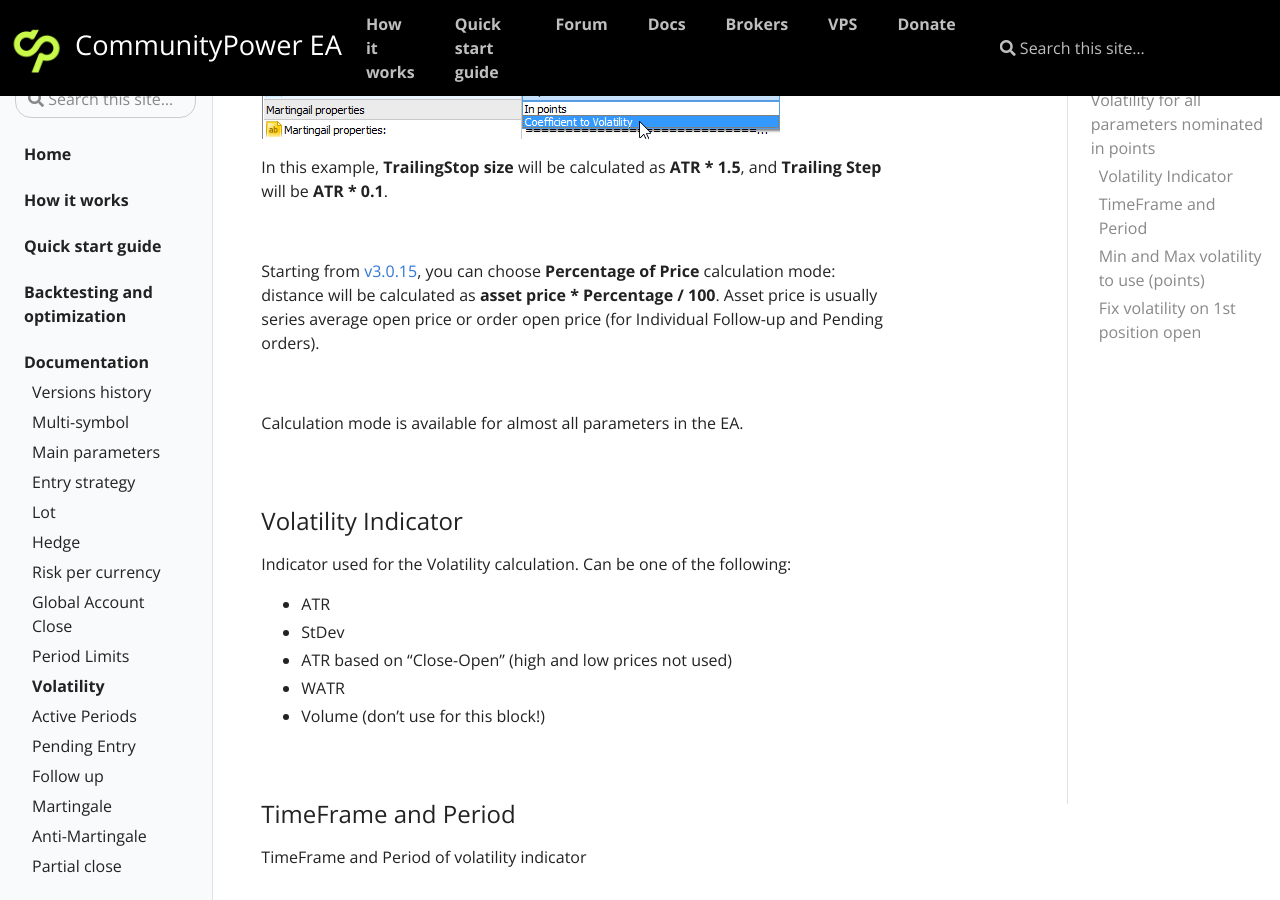
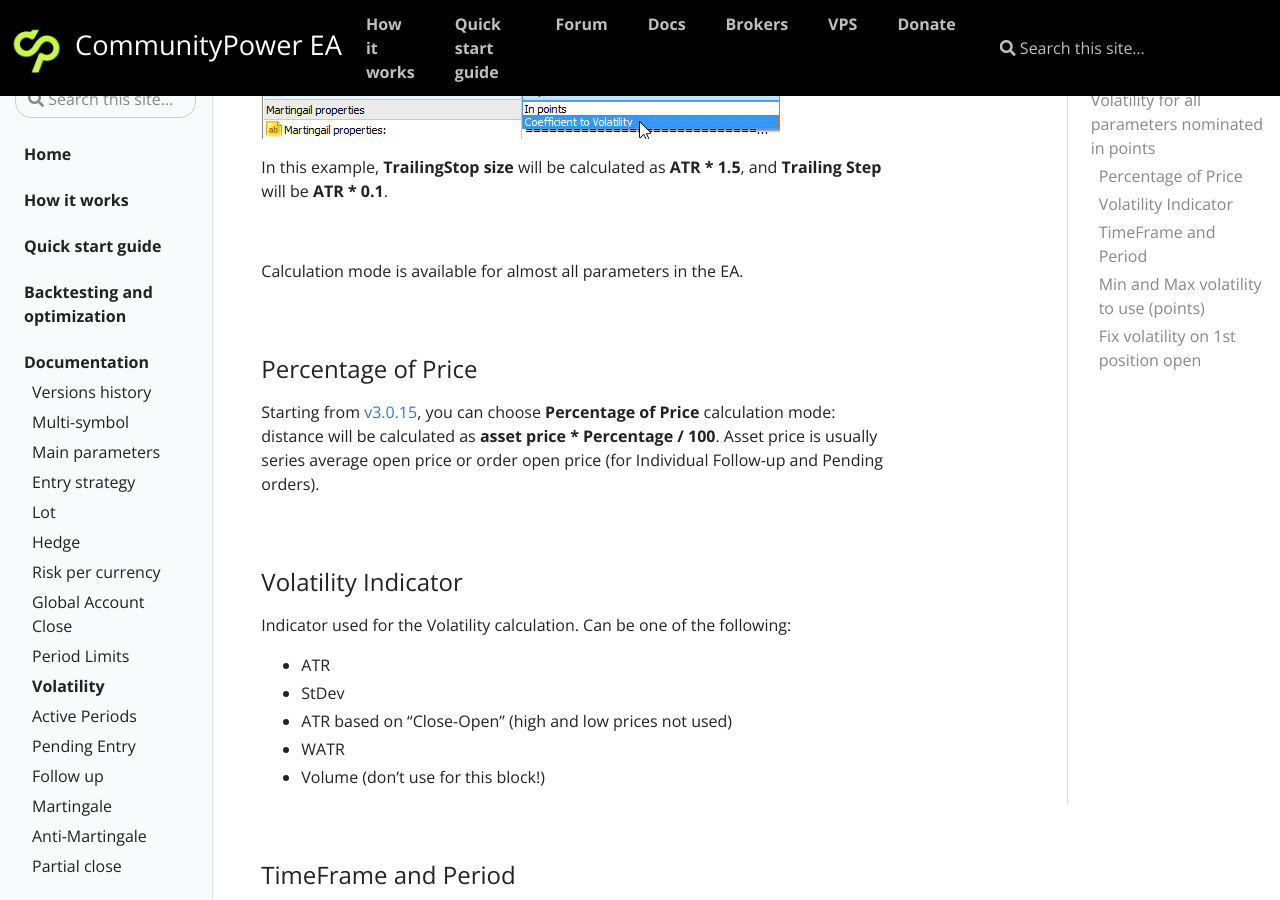
Before and after one commit to komposter/CommunityPowerEA.com, a Jekyll site: the page built from _docs/volatility.md, in a window 1280 px wide and 900 px high, scrolled down 581 px. Built offline with Jekyll 4.4.1, drawn with Linux system fonts in a browser that asks for light colours.

Commit message:
Content change

```diff
--- a/_docs/versions-history.md
+++ b/_docs/versions-history.md
@@ -10,7 +10,7 @@
 ### 2024.11.16-2025.01.05 (3.0.1-3.0.15)
 * [+] Big candle: [calculation mode](/docs/signals-and-filters#big-candle-calculation-mode)
 * [+] Martin: [Change step every order](/docs/martingale#change-step-every-order)
-* [+] Distance calculation mode: In Percentage
+* [+] Distance calculation mode: [In Percentage](/docs/volatility#percentage-of-price)
 * [+] CustomStartAndEnd with custom intervals from file
 * [+] Speed improved
 * [+] Distance calculation mode: Min volatility to use (spreads) (0 - disable limit)
--- a/_docs/volatility.md
+++ b/_docs/volatility.md
@@ -20,12 +20,14 @@
 
 <br />
 
-Starting from [v3.0.15](/docs/versions-history#20241116-20250105-301-3015), you can choose **Percentage of Price** calculation mode: distance will be calculated as **asset price * Percentage / 100**.
-Asset price is usually series average open price or order open price (for Individual Follow-up and Pending orders).
+Calculation mode is available for almost all parameters in the EA.
 
 <br />
 
-Calculation mode is available for almost all parameters in the EA.
+### Percentage of Price
+
+Starting from [v3.0.15](/docs/versions-history#20241116-20250105-301-3015), you can choose **Percentage of Price** calculation mode: distance will be calculated as **asset price * Percentage / 100**.
+Asset price is usually series average open price or order open price (for Individual Follow-up and Pending orders).
 
 <br />
 
```
